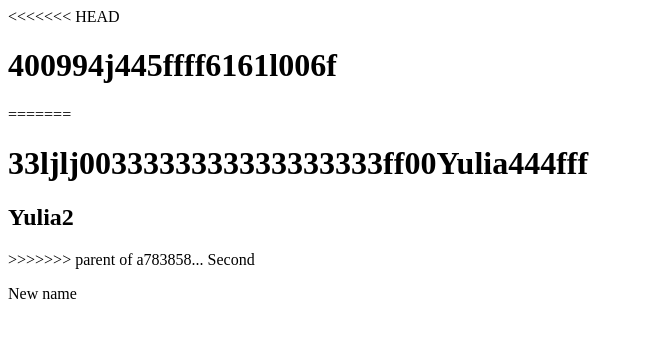
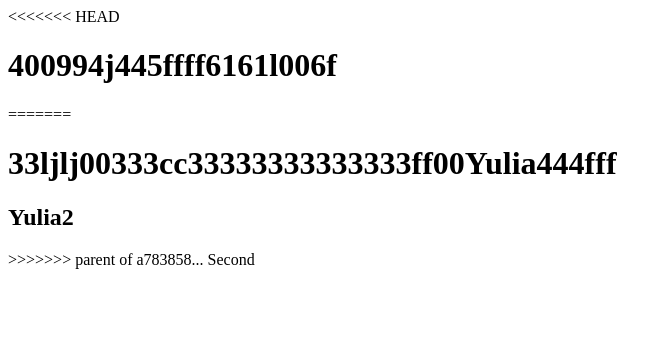
Before and after one commit to mozol0403/JS, a plain HTML site: page Index.html in a window 1280 px wide. Shown: the whole page, without its empty margins (0-672 px from the left). Drawn offline with Linux system fonts and the light colour scheme.

Commit message:
commit17/11

```diff
--- a/Index.html
+++ b/Index.html
@@ -9,9 +9,9 @@
 <<<<<<< HEAD
      <h1>400994j445ffff6161l006f</h1>
 =======
-     <h1>33ljlj0033333333333333333ff00Yulia444fff</h1>
+     <h1>33ljlj00333cc33333333333333ff00Yulia444fff</h1>
      <h2>Yulia2</h2>
 >>>>>>> parent of a783858... Second
-     <p>New name</p>
+
      </body>
 </html>
```
